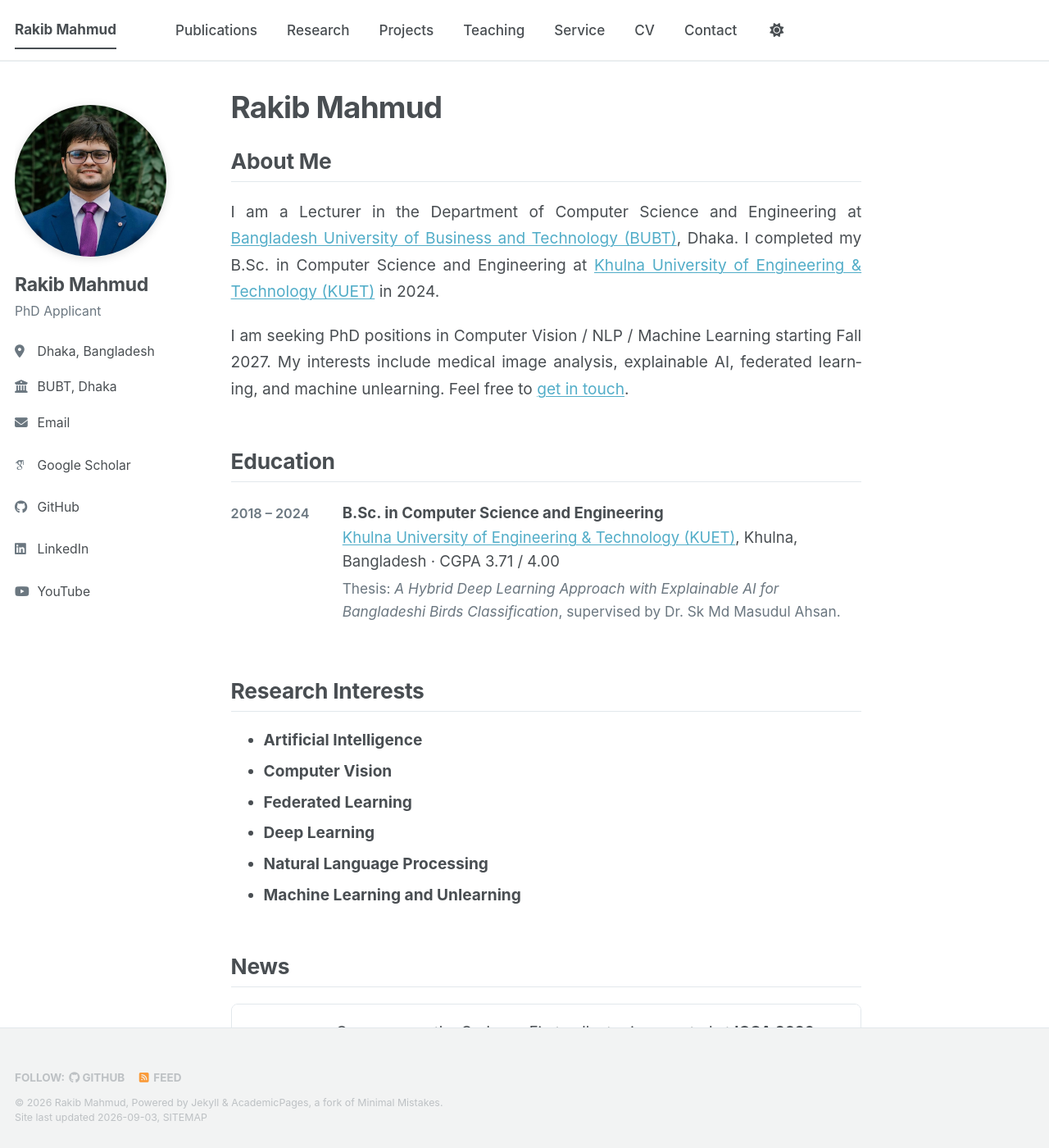
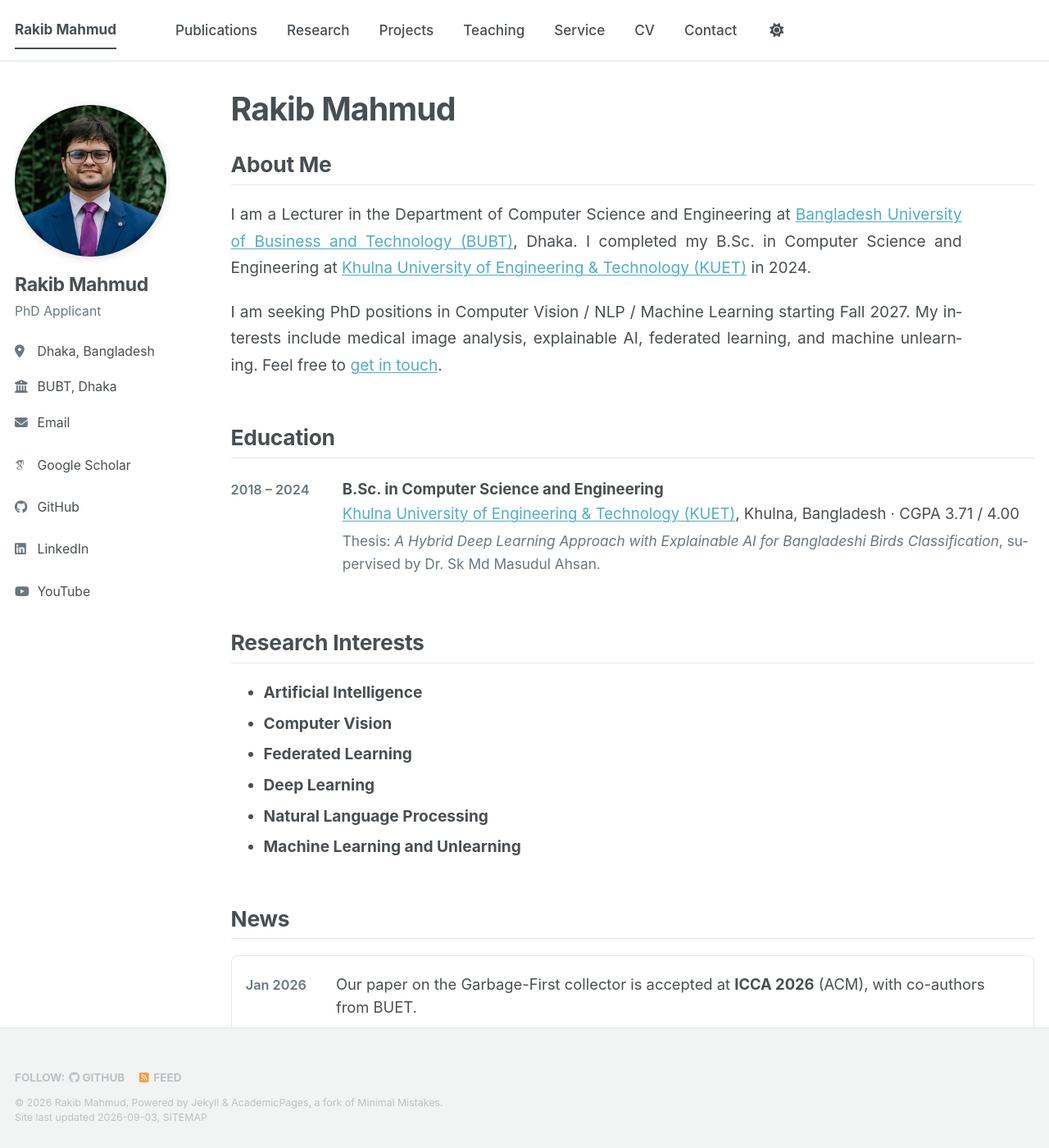
Before and after one commit to rakibMahmud/rakibMahmud.github.io, a Jekyll site: the page built from _pages/about.md, in a window 1280 px wide and 1400 px high. Shown: the whole window at 82% size. Built offline with Jekyll 4.4.1, drawn with Linux system fonts in a browser that asks for light colours; some web fonts are replaced; a script that is not in the unit is left out; some of the changed text lies outside the part shown.

Commit message:
Match homepage layout to other pages

```diff
--- a/_sass/_custom.scss
+++ b/_sass/_custom.scss
@@ -65,8 +65,27 @@ html[data-theme="dark"] {
   a { text-decoration-thickness: 1px; text-underline-offset: 2px; }
 }
 
+/* --------------------------------------------------------------------------
+   18. Homepage / inner-page layout parity.
+
+   The theme lays the two layouts out differently: `.page` (the `single`
+   layout, used by the homepage and publication pages) gets susy's
+   `suffix(2 of 12)`, which compiles to ~210px of padding-right reserving room
+   for a right sidebar this site does not use. `.archive` (Publications,
+   Teaching, Projects…) has no such suffix. The result was a homepage content
+   column ~210px narrower than every other page.
+   -------------------------------------------------------------------------- */
+
+@media screen and (min-width: 64em) {
+  .page { padding-right: 0; }
+}
+
+/* The page title also rendered at two sizes, because `.archive` carries
+   font-size: 1.0625em while `.page__inner-wrap` does not — so an em-based
+   title inherited 19.125px on one and 18px on the other. Sizing in rem makes
+   it independent of whichever wrapper it lands in. */
 .page__title {
-  font-size: 2.05em;
+  font-size: 2.18rem;
   font-weight: 750;
   letter-spacing: -0.022em;
   line-height: 1.15;
@@ -267,6 +286,21 @@ html[data-theme="dark"] {
 /* --------------------------------------------------------------------------
    5. Projects — a responsive card grid.
    -------------------------------------------------------------------------- */
+
+/* Page intros sit directly above a full-width card grid. The 74ch reading
+   measure left a visible notch of empty space to their right, so these
+   specific paragraphs run the full column width instead. */
+/* Scoped with two classes deliberately: the base rule is
+   `.page__content > p, .archive > p { max-width: 74ch }` at (0,1,1), so a
+   single-class selector here would lose and the notch would remain. */
+.page__content .projects-intro,
+.archive .projects-intro,
+.page__content .teaching-section-note,
+.archive .teaching-section-note,
+.page__content .pub-scholar-note,
+.archive .pub-scholar-note {
+  max-width: none;
+}
 
 .projects-intro {
   margin-bottom: 1.8em !important;
@@ -514,7 +548,7 @@ html[data-theme="dark"] {
      <= 767px   phone:   single column, everything stacked            */
 
 @media screen and (max-width: 1023px) {
-  .page__title { font-size: 1.8em; }
+  .page__title { font-size: 1.8rem; }
 
   .page__content,
   .archive { font-size: 1em; }
```
